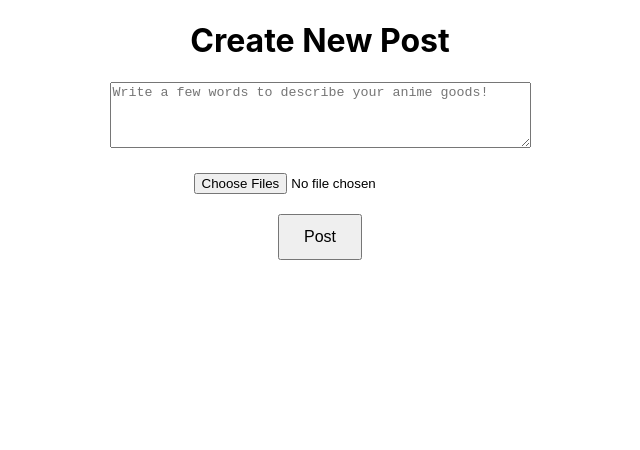
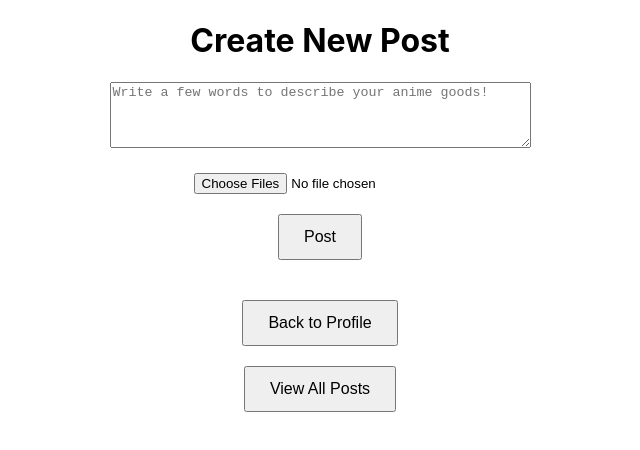
Before and after one commit to diweic/ProjectVAGE, a React (Create React App) app in the folder client/: page /new-post in a window 1280 px wide. Shown: the top 450 px of the page, without its empty margins (320-960 px from the left). Built offline with nearby package versions, Linux system fonts and the light colour scheme; sample sign-in values are in the browser's storage.

Commit message:
refined new post page, made navigation easier and user-friendly

```diff
--- a/client/src/NewPost.jsx
+++ b/client/src/NewPost.jsx
@@ -115,6 +115,10 @@ function NewPost() {
 
         <button type="submit">Post</button>
       </form>
+      <br /><br />
+      <button onClick={() => navigate('/profile')}>Back to Profile</button>
+      <br /><br />
+      <button onClick={() => navigate('/posts')}>View All Posts</button>
     </div>
   );
 }
```
